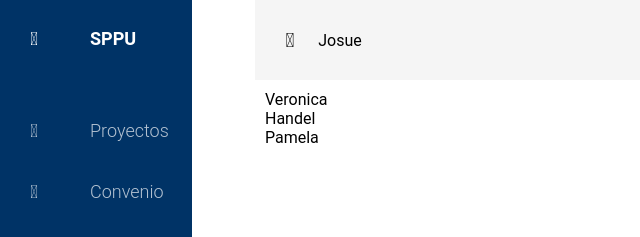
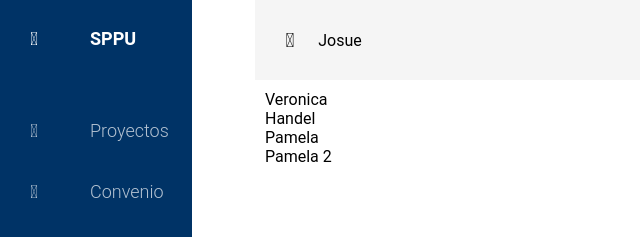
Before and after one commit to handellazo/FrontendPI4S, an Angular app: page /home/proyecto in a window 1280 px wide. Shown: the top 237 px of the page, without its empty margins (0-640 px from the left). Built offline with nearby package versions, Linux system fonts and the light colour scheme.

Commit message:
pamela proyecto

```diff
--- a/src/app/modules/Proyecto/pages/proyecto/proyecto.component.html
+++ b/src/app/modules/Proyecto/pages/proyecto/proyecto.component.html
@@ -1,3 +1,4 @@
 <p>Veronica</p>
 <p>Handel</p>
 <p>Pamela</p>
+<p>Pamela 2</p>
```
